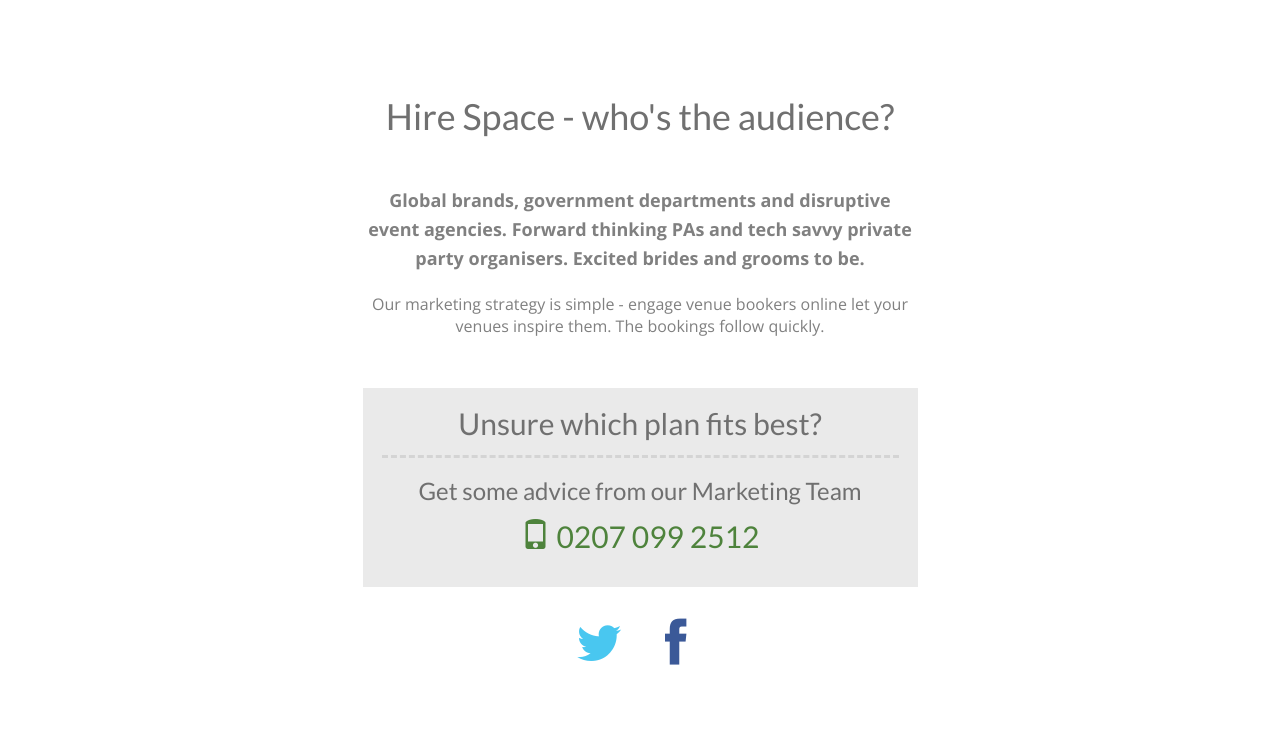
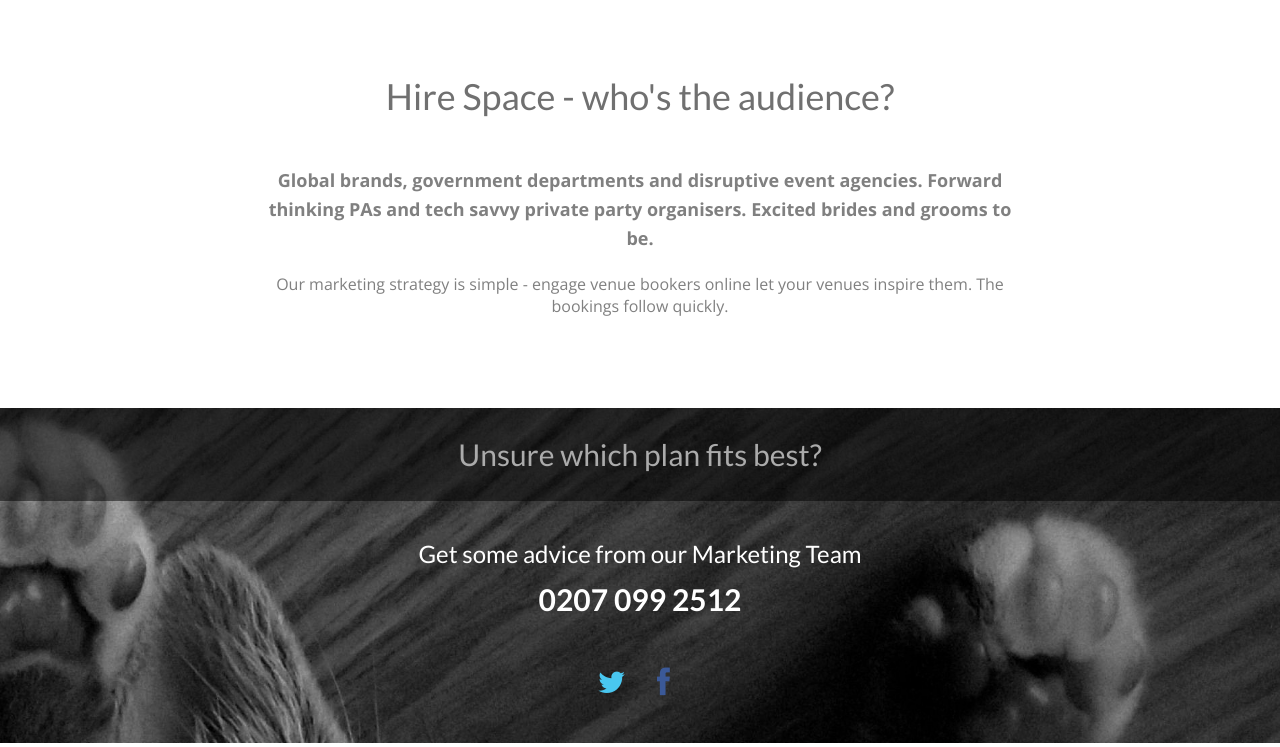
Before and after one commit to hirespace/self-serve, a plain HTML site: page index.html in a window 1280 px wide. Shown: the part 1085-1832 px from the top of the page. Drawn offline with nearby package versions, Linux system fonts and the light colour scheme.

Commit message:
Add sleepy cat

```diff
--- a/index.html
+++ b/index.html
@@ -251,7 +251,7 @@
                         <ul class="list-unstyled">
                             <li>Bespoke seasonal marketing campaigns</li>
                             <li>Social campaigns to key audiences</li>
-                            <li>Prominent website exposure</li>
+                            <li>Headline website exposure</li>
                             <li style="font-weight:bold"><span style="font-size: 20px">x100+</span> profile views than Free Plan</li>
                         </ul>
                         <a role="button" class="btn btn-default btn-lg btn-purple btn-block upper" data-role="showit" href="#prime">Find out more <span class="glyphicon glyphicon-chevron-right"></span></a>
@@ -507,21 +507,22 @@
 <!-- The audience -->
 <section>
     <div class="container bottom-margin">
-        <div class="row bottom-margin">
-            <div class="col-md-12 top-margin bottom-margin">
+        <div class="row">
+            <div class="col-md-12 top-sm-margin bottom-margin">
                 <h2 class="h1 text-center">Hire Space - who's the audience?</h2>
             </div>
-            <div class="col-md-6 col-md-offset-3 text-center bottom-margin">
+            <div class="col-md-8 col-md-offset-2 text-center bottom-margin">
                 <p style="font-size: 18px; font-weight: bold;line-height:1.6; margin-bottom: 20px">Global brands, government departments and disruptive event agencies. Forward thinking PAs and tech savvy private party organisers. Excited brides and grooms to be.</p>
                 <p>Our marketing strategy is simple - engage venue bookers online let your venues inspire them. The bookings follow quickly.</p>
             </div>
-            <div class="col-md-6 col-md-offset-3 text-center">
-                <div class="well">
-                    <p class="h2 dashed-bottom bottom-sm-margin bottom-tiny-pad">Unsure which plan fits best?</p>
-                    <p class="h3">Get some advice from our Marketing Team</p>
-                    <p style="font-size:30px;font-family:lato"><a class="no-decoration" href="tel:0207 099 2512"><span class="glyphicon glyphicon-phone"></span> 0207 099 2512</a></p>
         </div>
-                <ul class="list-inline">
+    </div>
+
+    <div class="text-center clearfix bottom-margin" style="background: transparent url('/img/sleepy-cat.jpg') no-repeat top center; background-size:cover">
+        <p class="h2 bottom-margin" style="color: #ababab;background:rgba(0,0,0,0.5); padding: 30px 0;">Unsure which plan fits best?</p>
+        <p class="h3" style="color: #fff;">Get some advice from our Marketing Team</p>
+        <a style="font-size: 30px;color: #fff;font-weight: bold;" class="no-decoration pretty-font" href="tel:0207 099 2512">0207 099 2512</a>
+        <ul class="list-inline top-margin bottom-margin">
             <li>
                 <a href="http://twitter.com/HireSpace" class="twitter-icon"><span class="awe-twitter"></span><span class="sr-only">Hirespace on Twitter</span></a>
             </li>
@@ -529,8 +530,6 @@
                 <a href="http://www.facebook.com/HireSpace" class="facebook-icon"><span class="awe-facebook"></span><span class="sr-only">Hirespace on Facebook</span></a>
             </li>
         </ul>
-            </div>
-        </div>
     </div>
 </section>
 
--- a/styles/new-styles.css
+++ b/styles/new-styles.css
@@ -142,7 +142,7 @@
 
 .twitter-icon {
 	color: #49c7f0;
-	font-size: 50px;
+	font-size: 30px;
 }
 
 .twitter-icon:hover,
@@ -155,7 +155,7 @@
 
 .facebook-icon {
 	color: #3b5998;
-	font-size: 50px;
+	font-size: 30px;
 }
 
 .facebook-icon:hover,
```
Also changed, not shown: img/sleepy-cat.jpg (added). Lines whose indentation alone changed are shown as unchanged.
